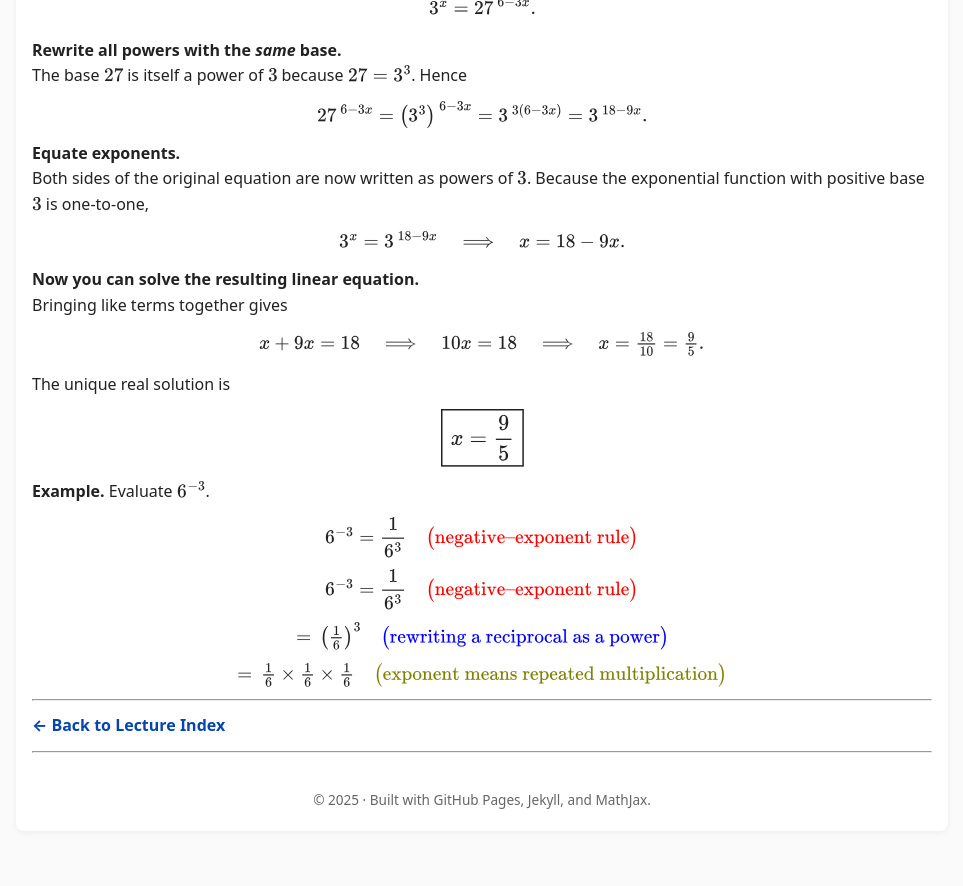
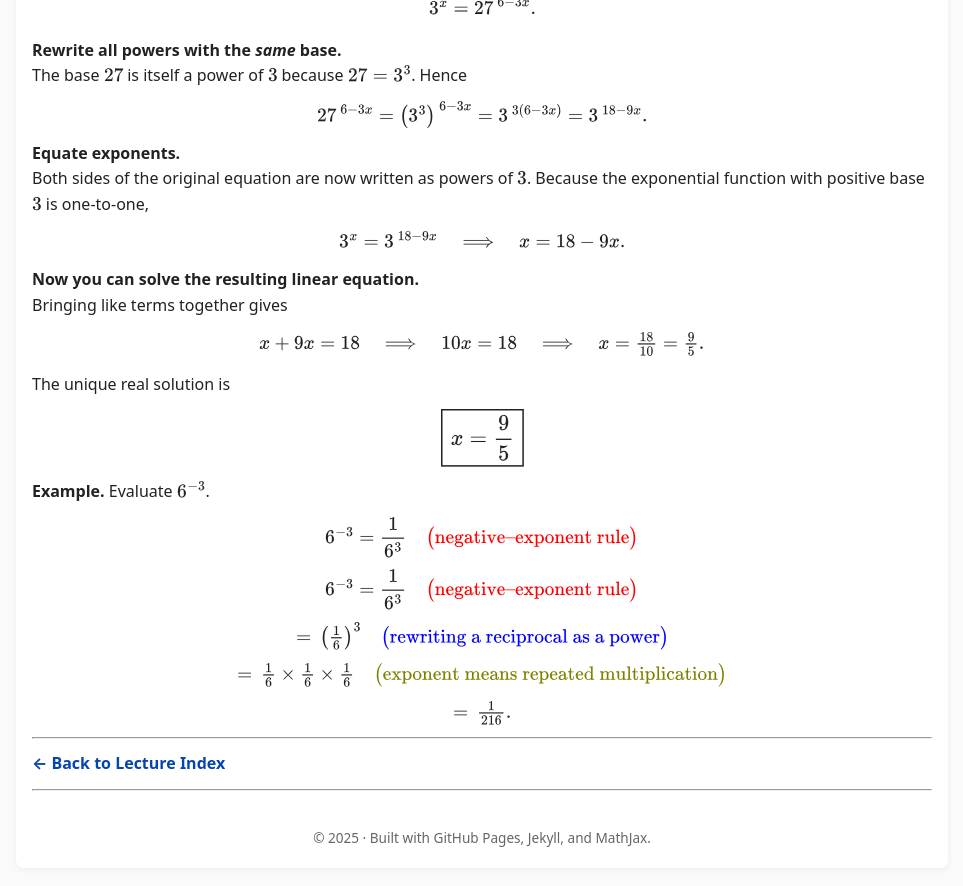
Before and after one commit to SaleemKamaludin/SaleemKamaludin.github.io, a Jekyll site: the page built from courses/math-1115/lecture-notes/lecture3.md, in a window 1280 px wide and 900 px high, scrolled down 1942 px. Shown: the top 886 px of the window, without its empty margins (158-1121 px from the left). Built offline with Jekyll 4.4.1, drawn with Linux system fonts in a browser that asks for light colours; before the commit the page ends 2805 px from its top, so only the background shows below that.

Commit message:
Update lecture3.md

```diff
--- a/courses/math-1115/lecture-notes/lecture3.md
+++ b/courses/math-1115/lecture-notes/lecture3.md
@@ -274,6 +274,11 @@ To ensure consistency, these operations must be performed in a **specific order*
 </p>
 
 
+<p style="text-align:center;">
+  \( =\, \frac{1}{216}. \)
+</p>
+
+
 ---
 
 **[← Back to Lecture Index](/courses/math-1115/lecture-notes/)**
```
